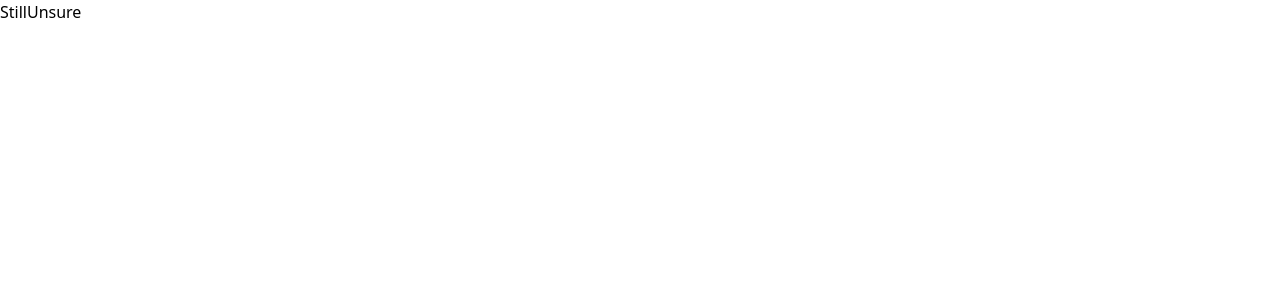
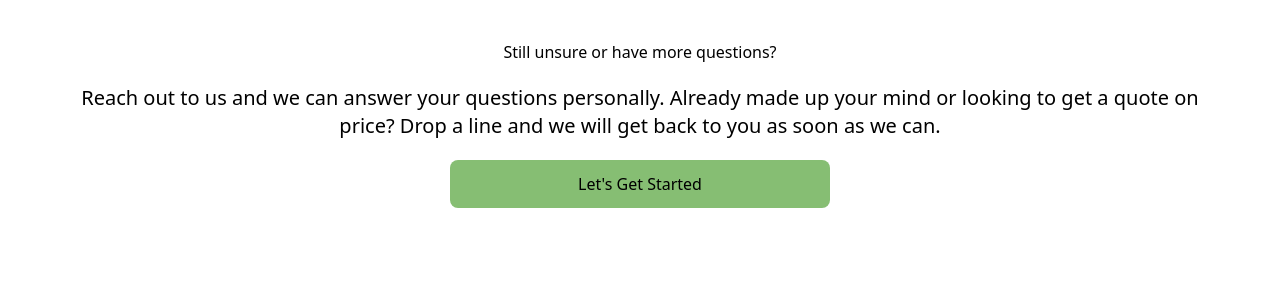
Before and after one commit to NotCJSBirdie/greaktech2022, a Next.js app: page /components/StillUnsure in a window 1280 px wide. Shown: the top 300 px of the page. Built offline with nearby package versions, Linux system fonts and the light colour scheme.

Commit message:
version 5.2

```diff
--- a/pages/applicationdevelopment.tsx
+++ b/pages/applicationdevelopment.tsx
@@ -1,9 +1,11 @@
 import React from "react";
 import AppHero from "./components/AppHero";
 import DoIt from "./components/DoIt";
+import Footer from "./components/Footer";
 import Header from "./components/Header";
 import HowApp from "./components/HowApp";
 import ServiceButtons from "./components/ServiceButtons";
+import StillUnsure from "./components/StillUnsure";
 
 const applicationdevelopment = () => {
   return (
@@ -17,6 +19,10 @@ const applicationdevelopment = () => {
       <HowApp />
 
       <DoIt />
+
+      <StillUnsure />
+
+      <Footer />
     </div>
   );
 };
--- a/pages/components/DoIt.tsx
+++ b/pages/components/DoIt.tsx
@@ -16,7 +16,7 @@ const DoIt = () => {
         </p>
       </div>
 
-      <div className="grid gap-6 md:grid-cols-4 md:grid-rows-2">
+      <div className="grid-rows-8 grid grid-cols-1 gap-6 md:grid-cols-4 md:grid-rows-2">
         <div className="flex flex-col items-center p-10">
           <img
             src="https://greaktech.com/static/media/ReactJSlogo.ccadaa0a.png"
--- a/pages/components/Header.tsx
+++ b/pages/components/Header.tsx
@@ -50,7 +50,14 @@ const Header = () => {
             </Dropdown.Toggle>
 
             <Dropdown.Menu id={styles.services}>
-              <Dropdown.Item>Application Development</Dropdown.Item>
+              <Dropdown.Item>
+                <Link href="/applicationdevelopment">
+                  <a className="text-black no-underline">
+                    Application Development
+                  </a>
+                </Link>
+              </Dropdown.Item>
+
               <Dropdown.Item>Cybersecurity</Dropdown.Item>
               <Dropdown.Item>Cloud Systems Development</Dropdown.Item>
               <Dropdown.Item>Project and Process Management</Dropdown.Item>
--- a/pages/components/StillUnsure.tsx
+++ b/pages/components/StillUnsure.tsx
@@ -1,7 +1,34 @@
 import React from "react";
+import styles from "../../styles/StillUnsure.module.css";
+import Link from "next/link";
 
 const StillUnsure = () => {
-  return <div>StillUnsure</div>;
+  return (
+    <div className="my-10 w-full bg-white px-20">
+      <div className="mb-5 flex flex-col items-center">
+        <h3>Still unsure or have more questions?</h3>
+      </div>
+
+      <div className="flex flex-col items-center">
+        <p className="mb-5 text-center text-xl">
+          Reach out to us and we can answer your questions personally. Already
+          made up your mind or looking to get a quote on price? Drop a line and
+          we will get back to you as soon as we can.
+        </p>
+      </div>
+
+      <div className="flex flex-col items-center">
+        <Link href="/letsgetstarted">
+          <button
+            id={styles.StillUnsure}
+            className="rounded-lg px-32 py-3 hover:text-white"
+          >
+            Let's Get Started
+          </button>
+        </Link>
+      </div>
+    </div>
+  );
 };
 
 export default StillUnsure;
--- /dev/null
+++ b/pages/cybersecurity.tsx
@@ -0,0 +1,12 @@
+import React from "react";
+import Header from "./components/Header";
+
+const cybersecurity = () => {
+  return (
+    <div className="w-full overflow-hidden">
+      <Header />
+    </div>
+  );
+};
+
+export default cybersecurity;
--- /dev/null
+++ b/styles/CyberHero.module.css
@@ -0,0 +1 @@
+/* No CSS *//*# sourceMappingURL=CyberHero.module.css.map */
--- a/styles/StillUnsure.module.css
+++ b/styles/StillUnsure.module.css
@@ -1 +1,2 @@
-/* No CSS *//*# sourceMappingURL=StillUnsure.module.css.map */
+#StillUnsure{background-color:#86be73}
+/*# sourceMappingURL=StillUnsure.module.css.map */
--- a/styles/StillUnsure.module.scss
+++ b/styles/StillUnsure.module.scss
@@ -0,0 +1,5 @@
+$primarybackgroundcolor: #86be73;
+
+#StillUnsure {
+  background-color: $primarybackgroundcolor;
+}
--- a/tailwind.config.js
+++ b/tailwind.config.js
@@ -21,6 +21,7 @@ module.exports = {
     "./pages/components/HowApp.tsx",
     "./pages/components/DoIt.tsx",
     "./pages/components/StillUnsure.tsx",
+    "./pages/cybersecurity.tsx",
   ],
   theme: {
     extend: {},
```
Also changed, not shown: pages/components/CyberHero.tsx (added, +7 -0 lines), styles/CyberHero.module.scss (added), 2 other files (tests, documents, lock files or other folders).
